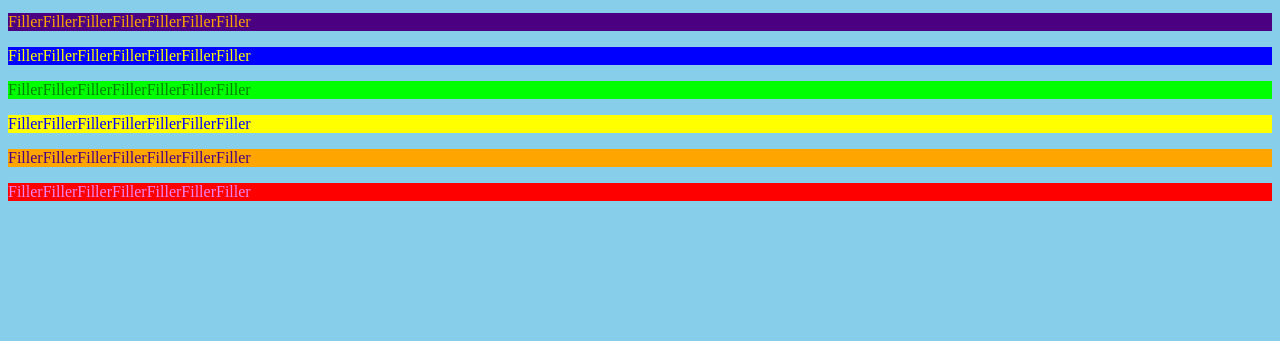
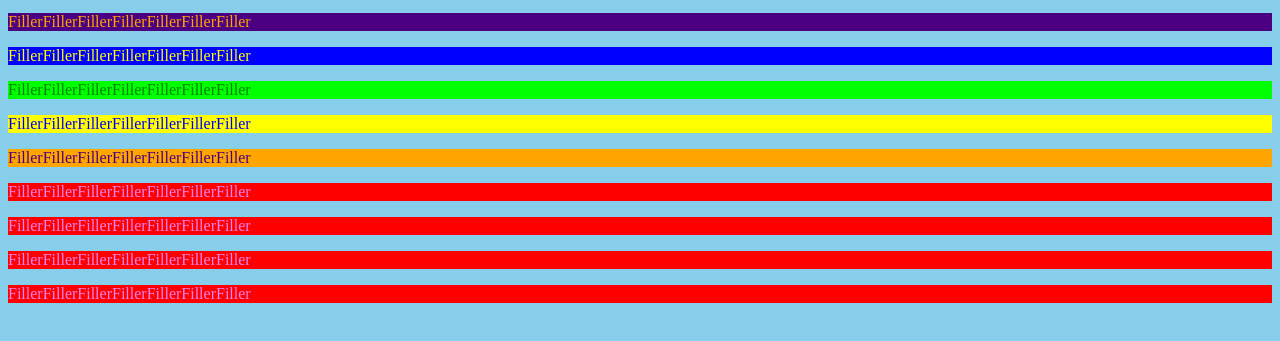
Before and after one commit to IHateFish/Robotics, a plain HTML site: page First 1-25-18.html in a window 1280 px wide. Shown: the part 101-442 px from the top of the page. Drawn offline with Linux system fonts and the light colour scheme.

Commit message:
add more lines

```diff
--- a/First 1-25-18.html
+++ b/First 1-25-18.html
@@ -19,6 +19,9 @@
                     <p id="filler5">FillerFillerFillerFillerFillerFillerFiller</p>
                     <p id="filler6">FillerFillerFillerFillerFillerFillerFiller</p>
                     <p id="filler7">FillerFillerFillerFillerFillerFillerFiller</p>
+                    <p id="filler7">FillerFillerFillerFillerFillerFillerFiller</p>
+                    <p id="filler7">FillerFillerFillerFillerFillerFillerFiller</p>
+                    <p id="filler7">FillerFillerFillerFillerFillerFillerFiller</p>
 
 
             </body>
```
